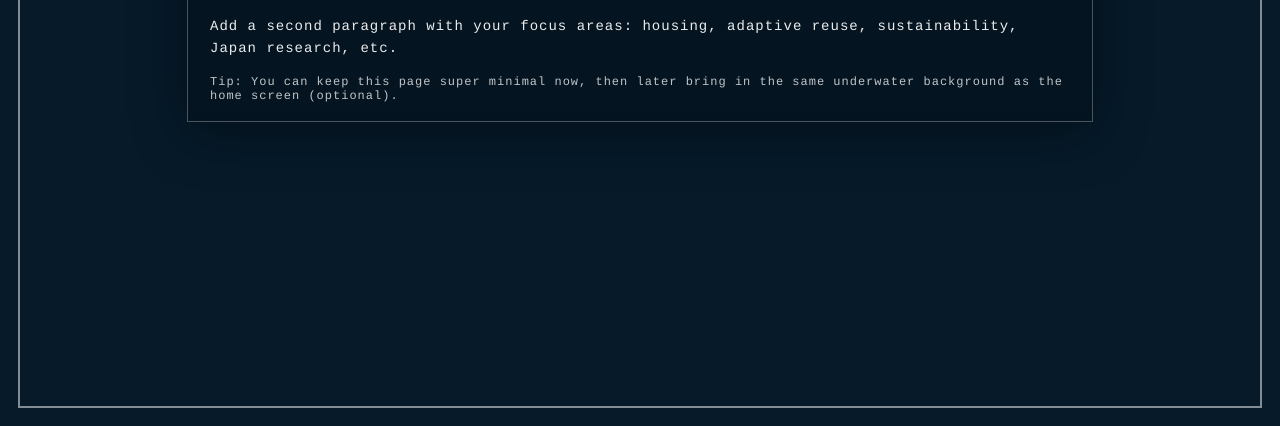
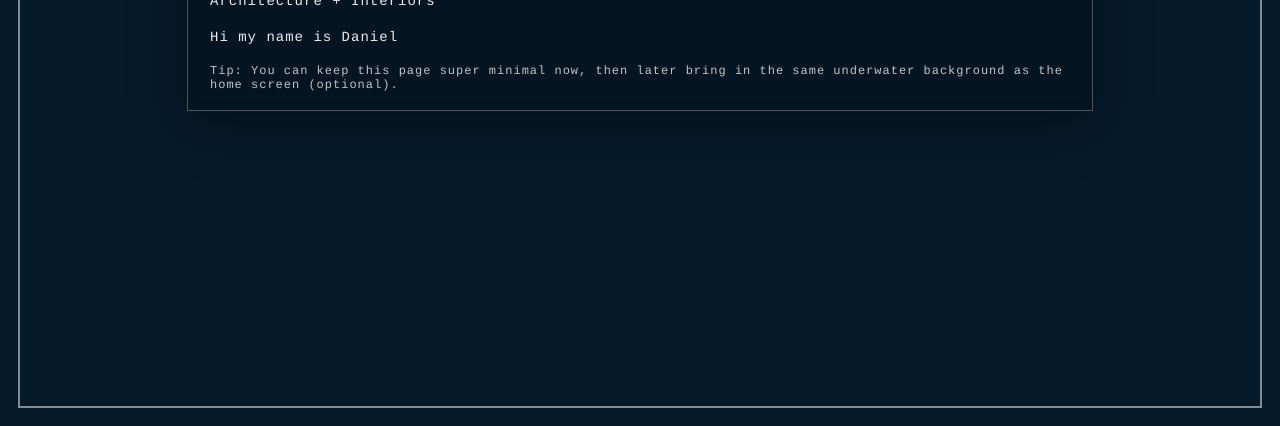
Before and after one commit to d4nielsc4nlon/fish-tank-portfolio, a website built with Vite: page about.html in a window 1280 px wide. Shown: the part 374-800 px from the top of the page. Built offline with nearby package versions, Linux system fonts and the light colour scheme.

Commit message:
Update About content

```diff
--- a/about.html
+++ b/about.html
@@ -86,12 +86,9 @@
       <div class="card pixel">
         <h1>Daniel Scanlon</h1>
         <p>
-          Architecture + Interiors. (Put your short “bio” paragraph here.)
-        </p>
-
+          Architecture + Interiors
         <p>
-          Add a second paragraph with your focus areas: housing, adaptive reuse, sustainability,
-          Japan research, etc.
+          Hi my name is Daniel
         </p>
 
         <div class="meta">
@@ -100,7 +97,7 @@
         </div>
       </div>
     </div>
-
+<!-- DEPLOY TEST: 2026-01-10 14:32 -->
     <!-- Optional JS entry if you want effects later -->
     <!-- <script type="module" src="/src/pages/about.js"></script> -->
   </body>
```
Also changed, not shown: vercel.json (added).
